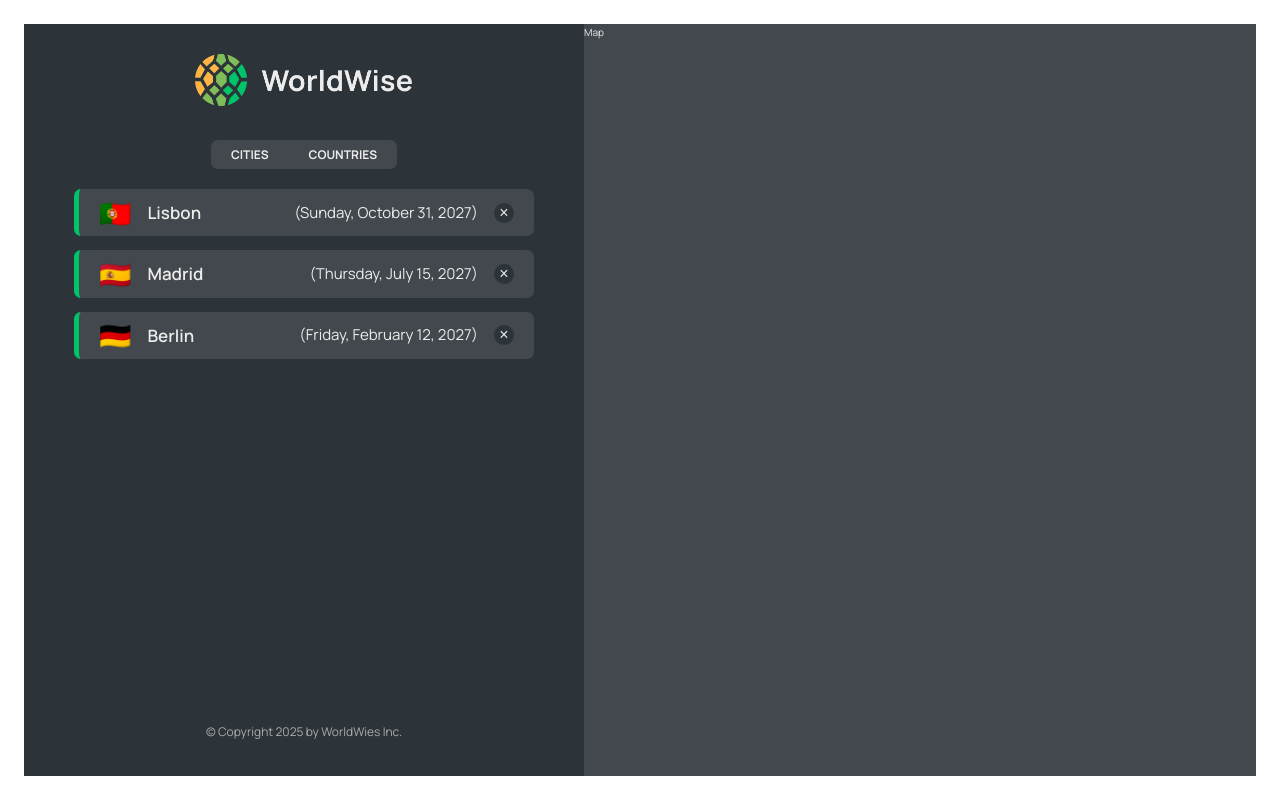
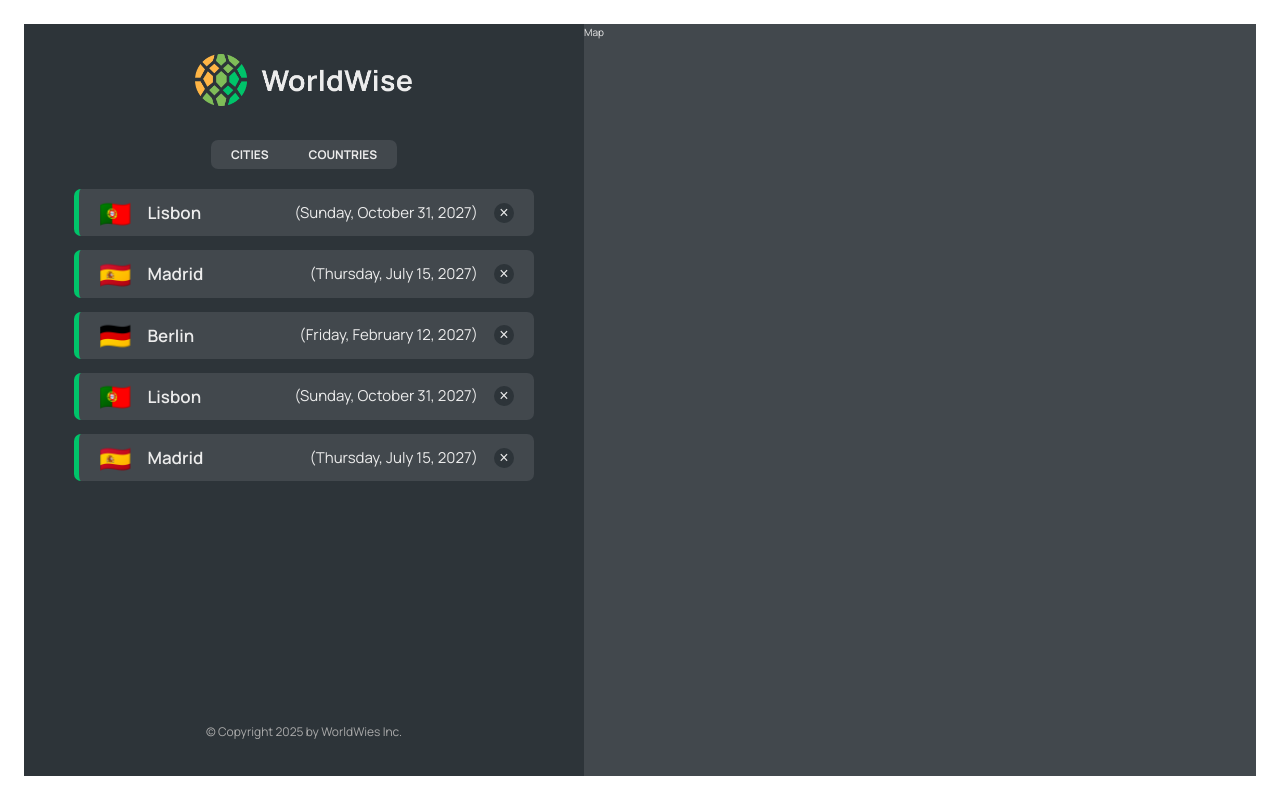
Before and after one commit to justine92415/React_WorldWise, a React (Vite) app: page /app in a window 1280 px wide. Built offline with nearby package versions, Linux system fonts and the light colour scheme; data requests are answered from the project's data file.

Commit message:
feat(countries):214.新增國家列表元件及相關類型定義

```diff
--- a/data/cities.json
+++ b/data/cities.json
@@ -35,6 +35,30 @@
         "lng": 13.376933665713324
       },
       "id": 98443197
+    },
+    {
+      "cityName": "Lisbon",
+      "country": "Portugal",
+      "emoji": "🇵🇹",
+      "date": "2027-10-31T15:59:59.138Z",
+      "notes": "My favorite city so far!",
+      "position": {
+        "lat": 38.727881642324164,
+        "lng": -9.140900099907554
+      },
+      "id": 4545
+    },
+    {
+      "cityName": "Madrid",
+      "country": "Spain",
+      "emoji": "🇪🇸",
+      "date": "2027-07-15T08:22:53.976Z",
+      "notes": "",
+      "position": {
+        "lat": 40.46635901755316,
+        "lng": -3.7133789062500004
+      },
+      "id": 3434343
     }
   ]
 }
--- a/src/App.tsx
+++ b/src/App.tsx
@@ -8,6 +8,7 @@
 import CityList from './components/CityList';
 import { useEffect, useState } from 'react';
 import { City } from './types';
+import CountryList from './components/CountryList';
 
 const BASE_URL = 'http://localhost:9000';
 
@@ -39,9 +40,18 @@
         <Route path="pricing" element={<Pricing />}></Route>
         <Route path="login" element={<Login />}></Route>
         <Route path="app" element={<AppLayout />}>
-          <Route index element={<CityList cities={cities} isLoading={isLoading} />}></Route>
-          <Route path="cities" element={<CityList cities={cities} isLoading={isLoading} />}></Route>
-          <Route path="countries" element={<p>Countries</p>}></Route>
+          <Route
+            index
+            element={<CityList cities={cities} isLoading={isLoading} />}
+          ></Route>
+          <Route
+            path="cities"
+            element={<CityList cities={cities} isLoading={isLoading} />}
+          ></Route>
+          <Route
+            path="countries"
+            element={<CountryList cities={cities} isLoading={isLoading} />}
+          ></Route>
           <Route path="form" element={<p>Form</p>}></Route>
         </Route>
         <Route path="*" element={<PageNotFound />}></Route>
--- a/src/components/CountryItem.tsx
+++ b/src/components/CountryItem.tsx
@@ -1,6 +1,7 @@
+import { CountryItemProps } from "../types";
 import styles from "./CountryItem.module.css";
 
-function CountryItem({ country }) {
+function CountryItem({ country }: CountryItemProps) {
   return (
     <li className={styles.countryItem}>
       <span>{country.emoji}</span>
--- /dev/null
+++ b/src/components/CountryList.tsx
@@ -0,0 +1,31 @@
+import { CountriesListProps, Country } from '../types';
+import CityItem from './CityItem';
+import CountryItem from './CountryItem';
+import styles from './CountryList.module.css';
+import Message from './Message';
+import Spinner from './Spinner';
+
+function CountryList({ cities, isLoading }: CountriesListProps) {
+  if (isLoading) return <Spinner />;
+
+  if (!cities.length)
+    return (
+      <Message message="Add your first city by clicking on a city on the map" />
+    );
+
+  const countries = cities.reduce(function (acc, city) {
+    if (!acc.map((el) => el.country).includes(city.country))
+      return [...acc, { emoji: city.emoji, country: city.country, id: city.id }];
+    else return acc;
+  }, [] as Country[]);
+
+  return (
+    <ul className={styles.countryList}>
+      {countries.map(function (country) {
+        return <CountryItem country={country} key={country.id} />;
+      })}
+    </ul>
+  );
+}
+
+export default CountryList;
```
Also changed, not shown: src/types.ts (+12 -1 lines).
